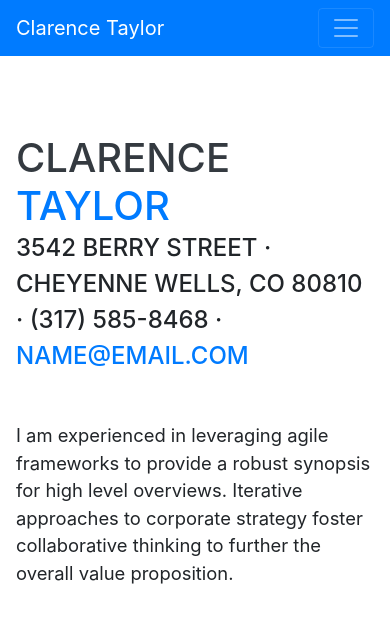
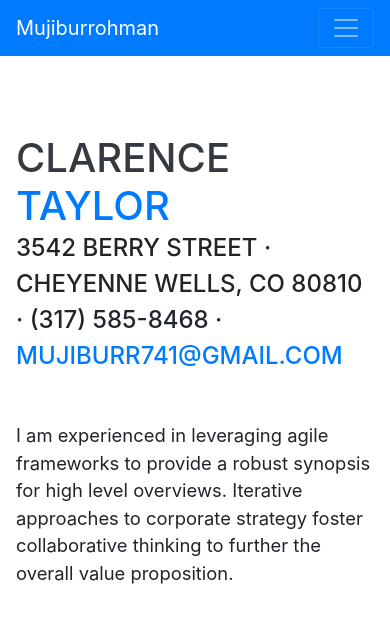
Before and after one commit to MozeeB/mozeeb.github.io, a website with bundled scripts: page index.html in a window 390 px wide. Shown: the top 629 px of the page. Built offline with nearby package versions, Linux system fonts and the light colour scheme; a web font is replaced by a local one.

Commit message:
change mozeeb

```diff
--- a/index.html
+++ b/index.html
@@ -8,7 +8,7 @@
   <meta name="description" content="">
   <meta name="author" content="">
 
-  <title>Resume - Start Bootstrap Theme</title>
+  <title>Curriculum vitae - Mujiburrohman</title>
 
   <!-- Bootstrap core CSS -->
   <link href="vendor/bootstrap/css/bootstrap.min.css" rel="stylesheet">
@@ -27,7 +27,7 @@
 
   <nav class="navbar navbar-expand-lg navbar-dark bg-primary fixed-top" id="sideNav">
     <a class="navbar-brand js-scroll-trigger" href="#page-top">
-      <span class="d-block d-lg-none">Clarence Taylor</span>
+      <span class="d-block d-lg-none">Mujiburrohman</span>
       <span class="d-none d-lg-block">
         <img class="img-fluid img-profile rounded-circle mx-auto mb-2" src="img/profile.jpg" alt="">
       </span>
@@ -67,7 +67,7 @@
           <span class="text-primary">Taylor</span>
         </h1>
         <div class="subheading mb-5">3542 Berry Street · Cheyenne Wells, CO 80810 · (317) 585-8468 ·
-          <a href="mailto:name@email.com">name@email.com</a>
+          <a href="mailto:mujiburr741@gmail.com">mujiburr741@gmail.com</a>
         </div>
         <p class="lead mb-5">I am experienced in leveraging agile frameworks to provide a robust synopsis for high level overviews. Iterative approaches to corporate strategy foster collaborative thinking to further the overall value proposition.</p>
         <div class="social-icons">
```
